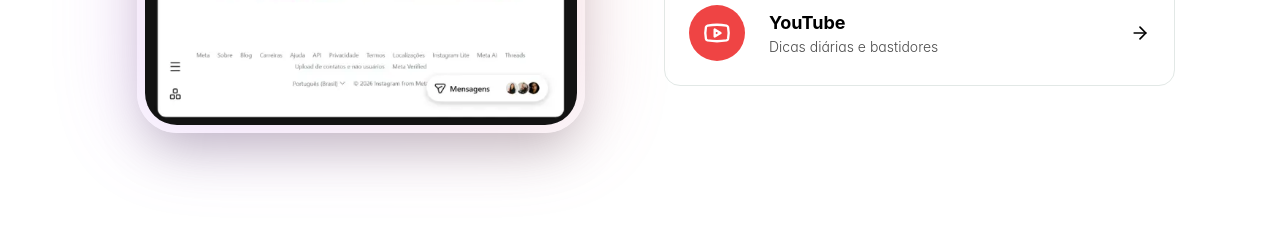
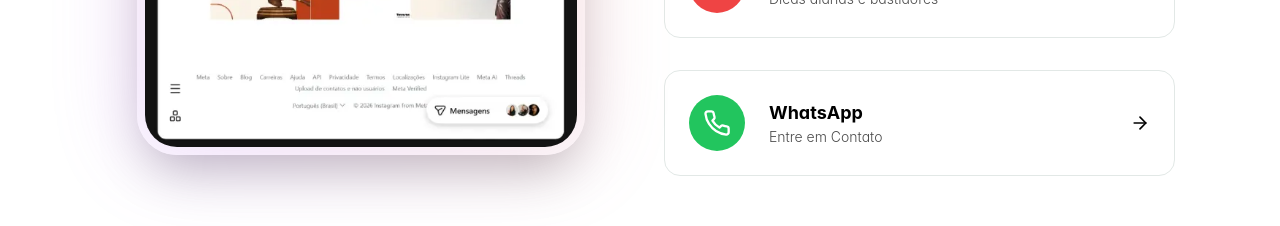
Before and after one commit to Paper-Street-Softwares/SOP-Guilherme, a React (Vite) app: page / in a window 1280 px wide. Shown: the part 3446-3672 px from the top of the page. Built offline with nearby package versions, Linux system fonts and the light colour scheme; no server answers.

Commit message:
fix: Botão e imagem

```diff
--- a/src/components/sections/SocialMediaTemplate.jsx
+++ b/src/components/sections/SocialMediaTemplate.jsx
@@ -8,6 +8,7 @@ import {
   Facebook,
   Youtube,
   Linkedin,
+  Phone,
 } from "lucide-react";
 import iconTikTok from "../../assets/imgs/icons/tiktok.png";
 import SectionHeaderNovo from "../sectionElements/SectionHeaderNovo";
@@ -286,6 +287,35 @@ function SocialMediaTemplate({ colorMode }) {
                       <ArrowRight className={`ml-auto w-5 h-5 ${arrowColor}`} />
                     </a>
                   )}
+
+                  {content.texts.links.ctaWhatsapp?.trim() && (
+                    <a
+                      href={content.texts.links.ctaWhatsapp}
+                      target="_blank"
+                      rel="noopener noreferrer"
+                      aria-label="Link para o YouTube"
+                      className={`group flex items-center gap-6 p-6 rounded-2xl border ${borderCard} hover:shadow-lg transition-all ${cardBg} hover:scale-105 hover:duration-500`}
+                    >
+                      <div className="w-14 h-14 rounded-full bg-gradient-to-tr from-green-500 to-green-500 text-white flex items-center justify-center shrink-0">
+                        <Phone className="w-7 h-7" />
+                      </div>
+
+                      <div>
+                        <h1
+                          className={`font-bold font-secondFont text-lg ${text}`}
+                        >
+                          WhatsApp
+                        </h1>
+                        <p
+                          className={`font-secondFont font-light text-sm ${textOpacity}`}
+                        >
+                          Entre em Contato
+                        </p>
+                      </div>
+
+                      <ArrowRight className={`ml-auto w-5 h-5 ${arrowColor}`} />
+                    </a>
+                  )}
                 </div>
               </div>
             </MotionDivDownToUp>
```
Also changed, not shown: src/assets/imgs/steps/imgSteps.webp.
